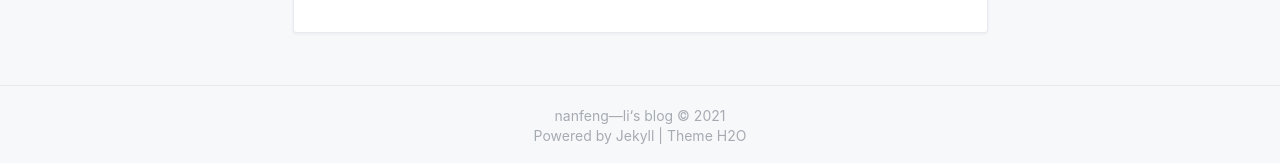
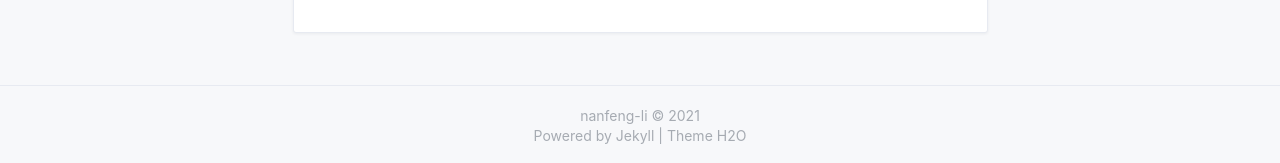
Before and after one commit to lqingjin/lqingjin.github.io, a Jekyll site: the page built from tags.html, in a window 1280 px wide and 1272 px high. Shown: the part 1106-1269 px from the top of the window. Built offline with Jekyll 4.4.1, drawn with Linux system fonts in a browser that asks for light colours; nearby versions of some CDN libraries; a style sheet for code colours, icons or effects is not loaded.

Commit message:
Update _config.yml

```diff
--- a/_config.yml
+++ b/_config.yml
@@ -1,5 +1,5 @@
 # Site settings 配置站点
-title: 'nanfeng—li‘s blog'
+title: 'nanfeng-li'
 description: '讲文明，树新风。'
 keyword: '讲文明，树新风。'
 url: '' # your host
```
